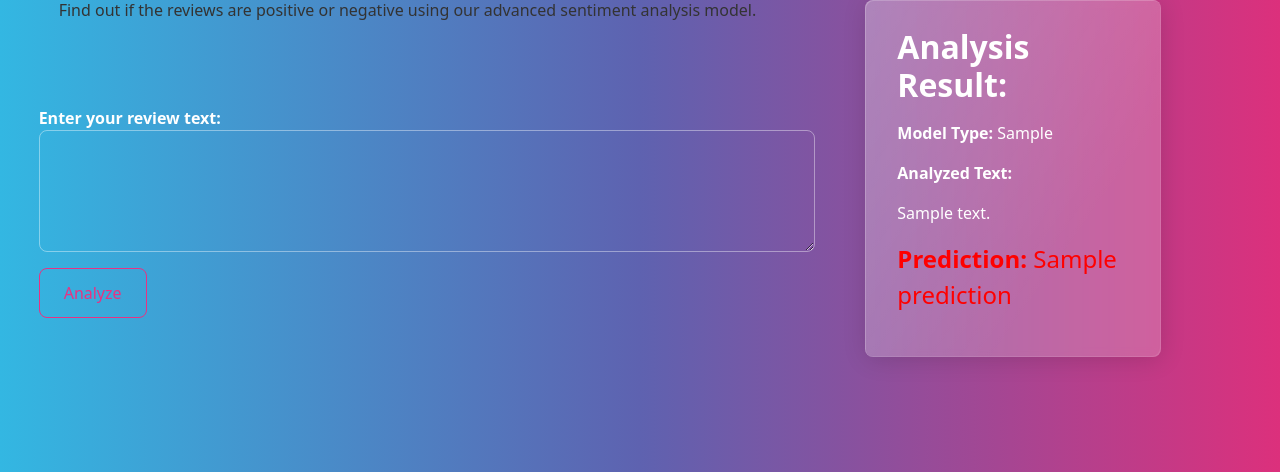
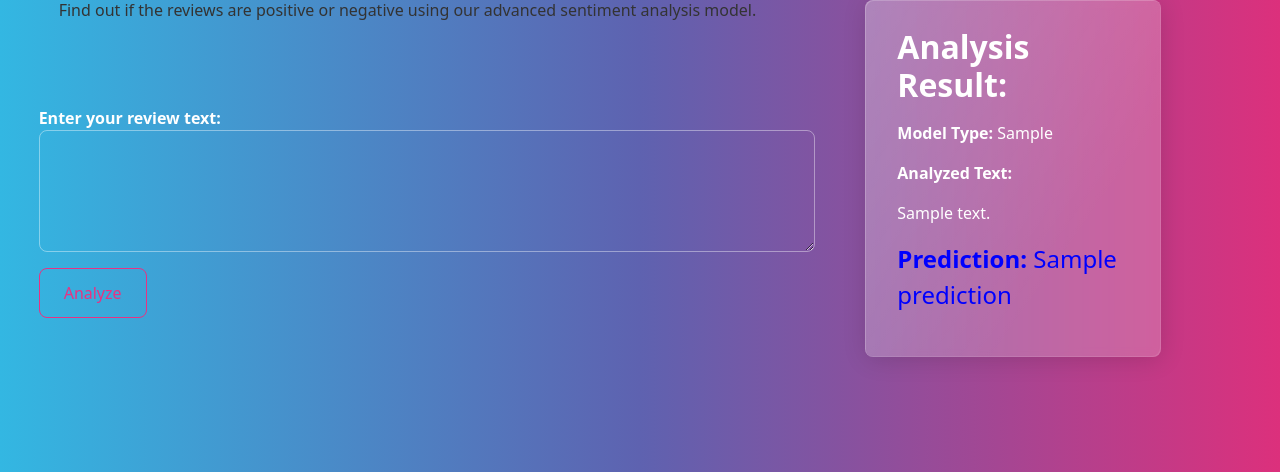
Before and after one commit to MLOps-essi-upc/MLOPS-SentiBites, a Flask app: template src/app/templates/index.html in a window 1280 px wide. Shown: the part 328-800 px from the top of the page. Run offline with Flask 3, Linux system fonts and the light colour scheme; the template is opened without the code that fills it: most values are stand-ins (such as "Sample title", 1, 10 or a date in 2020); some libraries are stand-ins or nearby versions.

Commit message:
Adding neutral predictions

```diff
--- a/src/app/templates/index.html
+++ b/src/app/templates/index.html
@@ -43,6 +43,10 @@
             color: red;
             font-size: 1.5em; /* Taille plus grande */
         }
+        .prediction-neutre {
+            color: blue;
+            font-size: 1.5em; /* Taille plus grande */
+        }
     </style>
 </head>
 <body>
@@ -81,7 +85,7 @@
                         <p><strong>Analyzed Text:</strong></p>
                         <p>{{ text }}</p>
                         <!-- Ici, nous appliquons la classe en fonction de la prédiction -->
-                        <p class="{{ 'prediction-positive' if prediction == 'positive' else 'prediction-negative' }}">
+                        <p class="{{ 'prediction-positive' if prediction == 'positive' else 'prediction-negative' if prediction == 'negative' else 'prediction-neutre'  }}">
                             <strong>Prediction:</strong> {{ prediction }}
                         </p>
                     </div>
```
